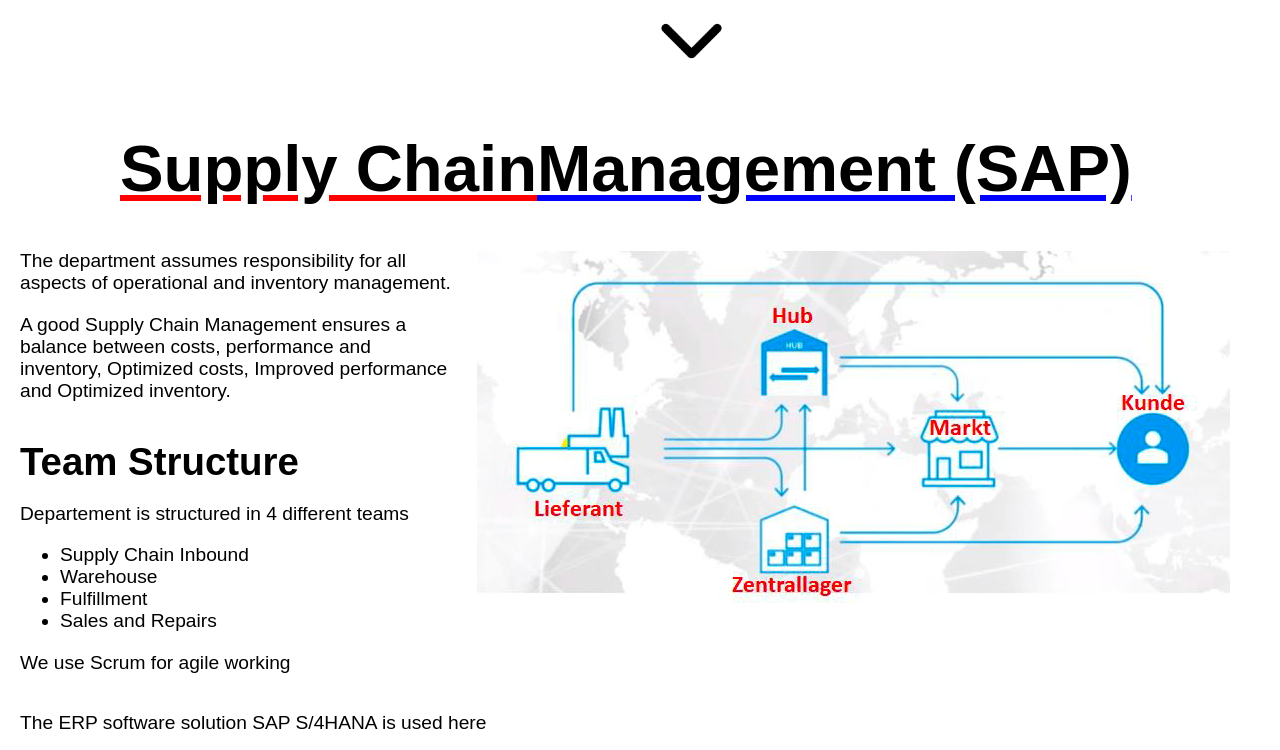
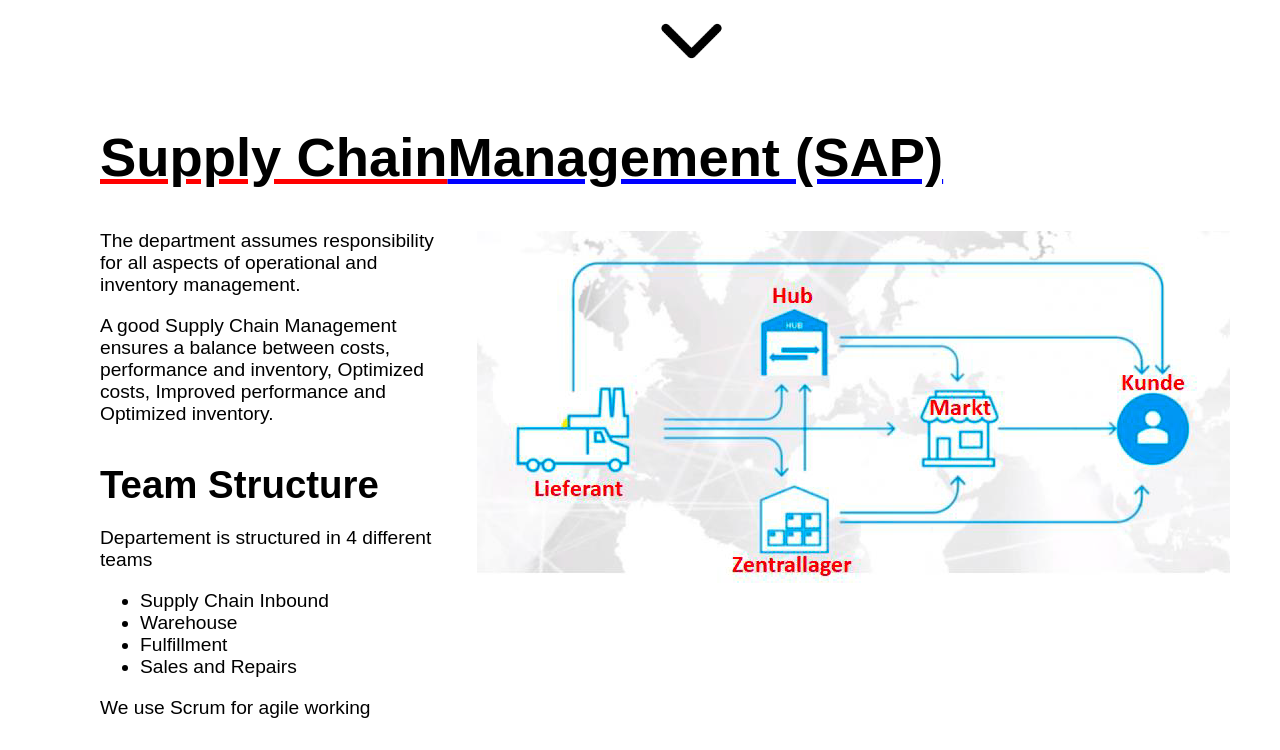
Before and after one commit to alexpietsch/alexpietsch.github.io, a plain HTML site: page index.html in a window 1280 px wide. Shown: the part 4026-4776 px from the top of the page. Drawn offline with Linux system fonts and the light colour scheme.

Commit message:
small fix

```diff
--- a/index.html
+++ b/index.html
@@ -213,9 +213,9 @@
     </div>
 
     <div class="panel" id="6">
-        <div style="font-size: 1.2em; margin-left: 20px;">
-            <h1 style=" margin-left: 100px;"><span style="text-decoration: underline red; -webkit-text-decoration: underline red;  font-size: 1.7em;">Supply Chain</span><span style="text-decoration: underline blue; -webkit-text-decoration: underline blue;  font-size: 1.7em;">Management (SAP)</span></h1>
-            <div class="aal">
+        <div style="margin-left: 100px;">
+            <h1><span style="text-decoration: underline red; -webkit-text-decoration: underline red;  font-size: 1.7em;">Supply Chain</span><span style="text-decoration: underline blue; -webkit-text-decoration: underline blue;  font-size: 1.7em;">Management (SAP)</span></h1>
+            <div class="aal" style="font-size: 1.2em;">
                 <div>
                     <p>The department assumes responsibility for all aspects of operational and inventory management.</p>
                     <p>A good Supply Chain Management ensures a balance between costs, performance and inventory, Optimized costs, Improved performance and Optimized inventory.</p>
@@ -235,7 +235,7 @@
             </div>
             <p>The ERP software solution SAP S/4HANA is used here</p>
             <img src="assets/daniel-img2.PNG" height="400px">
-            <div class="aal" style="padding-bottom: 100px;">
+            <div class="aal" style="padding-bottom: 100px; font-size: 1.2em;">
                 <div style="width: 100%;">
                     <p class="subHeadline">My tasks</p>
                     <ul>
@@ -247,7 +247,7 @@
                     </ul>
                 </div>
                 <div style="width: 100%;">
-                    <img src="assets/daniel-img3.PNG" height="500px">
+                    <img src="assets/daniel-img3.PNG" height="500px" style="margin-right: 50px;">
                 </div>
             </div>
         </div>
```
